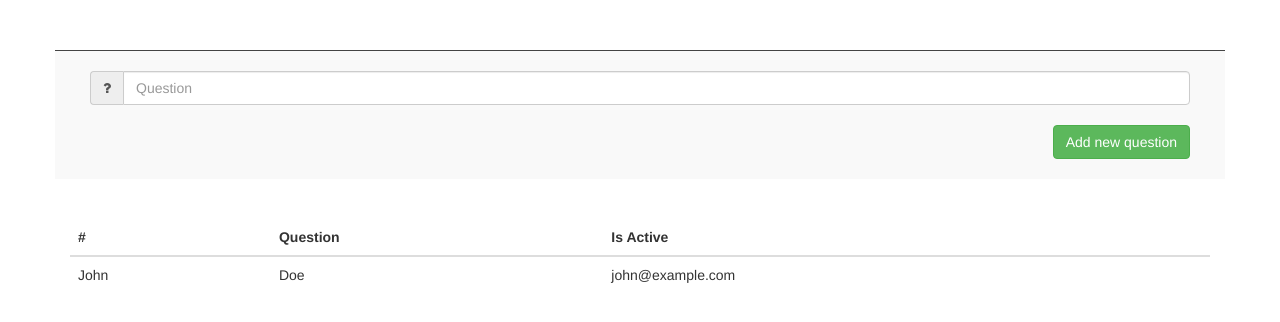
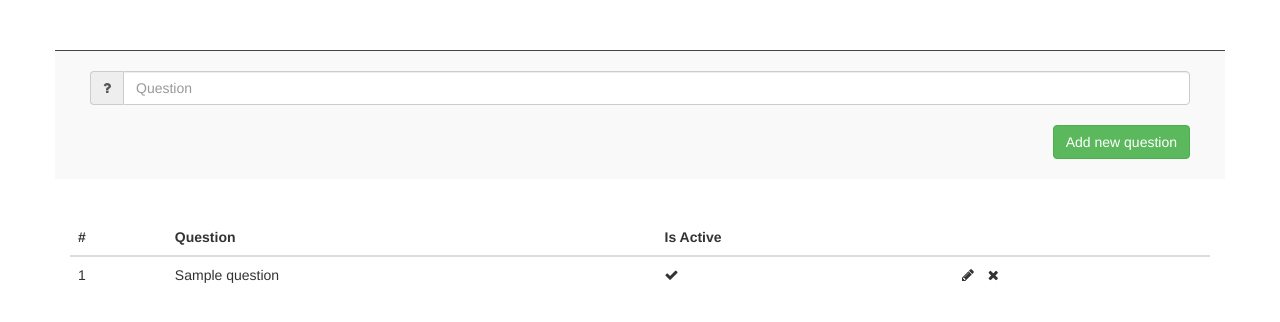
Before and after one commit to zilahir/onlinecourse, a PHP site: page /quiz_db/questions.php in a window 1280 px wide. Shown: the top 322 px of the page. Run offline with PHP 8.4, Linux system fonts and the light colour scheme; tables that the repository leaves empty or names only in its code hold one stand-in row (values such as "Sample post"); some libraries are stand-ins or nearby versions.

Commit message:
adding new question is OK

```diff
--- a/css/questions.css
+++ b/css/questions.css
@@ -12,3 +12,17 @@ table#questions {
 #submitbutton {
   margin-top: 20px;
 }
+
+.action-icon {
+  margin-right: 10px;
+}
+
+.newlineadded {
+  background-color: #fdfd96;
+  transition: all 0.3s;
+}
+
+.action-icon:hover {
+  cursor: pointer;
+  color: #ff0000;
+}
--- a/quiz_db/addnewquestion.js
+++ b/quiz_db/addnewquestion.js
@@ -11,7 +11,9 @@ $(document).ready(function() {
             dataType: "json", // Data type, HTML, json etc.
             data: questionData, //Form variables
             success: function(response) {
-                alert("success");
+                //alert("success");
+                var newLine = '<tr class="newlineadded"><td><span class="badge bg-warning">NEW</span></td><td>'+response.question+'</td><td><i class="fa fa-check"></i></td><td></td></tr>';
+                $("#questions tbody").prepend(newLine);
             },
             error: function(xhr, ajaxOptions, thrownError) {
                 alert(thrownError);
--- /dev/null
+++ b/quiz_db/functions.php
@@ -0,0 +1,37 @@
+<?php
+
+include_once("MySQL.php");
+MySQL::connect();
+
+function getAllQuestions () {
+    $getAllProjectsSql = "SELECT * FROM `questions` ORDER BY `id` ASC  ";
+    $rows = MySQL::getRows($getAllProjectsSql);
+
+    foreach ($rows as $row ) {
+
+      $id = $row->id;
+      $question = $row->question;
+      $isActive = $row->is_active;
+
+      if ($isActive) {
+        $icon = '<i class="fa fa-check"></i>';
+      } else {
+        $icon = '<i class="fa fa-times"></i>';
+      }
+
+      echo '<tr data-id="'.$id.'">
+      <td>'.$id.'</td>
+      <td>'.$question.'</td>
+      <td>'.$icon.'</td>
+      <td>
+        <i class="fa fa-pencil action-icon"></i>
+        <i class="fa fa-times action-icon"></i>
+      </td>
+      </tr>
+      ';
+    }
+
+}
+
+
+?>
--- a/quiz_db/questions.php
+++ b/quiz_db/questions.php
@@ -1,3 +1,6 @@
+<?php
+include_once("functions.php");
+?>
 <!DOCTYPE html>
 <html>
 <head>
@@ -33,14 +36,11 @@
         <th>#</th>
         <th>Question</th>
         <th>Is Active</th>
+        <th></th>
       </tr>
     </thead>
     <tbody>
-      <tr>
-        <td>John</td>
-        <td>Doe</td>
-        <td>john@example.com</td>
-      </tr>
+      <?php getAllQuestions();?>
     </tbody>
   </table>
           </div>
```
